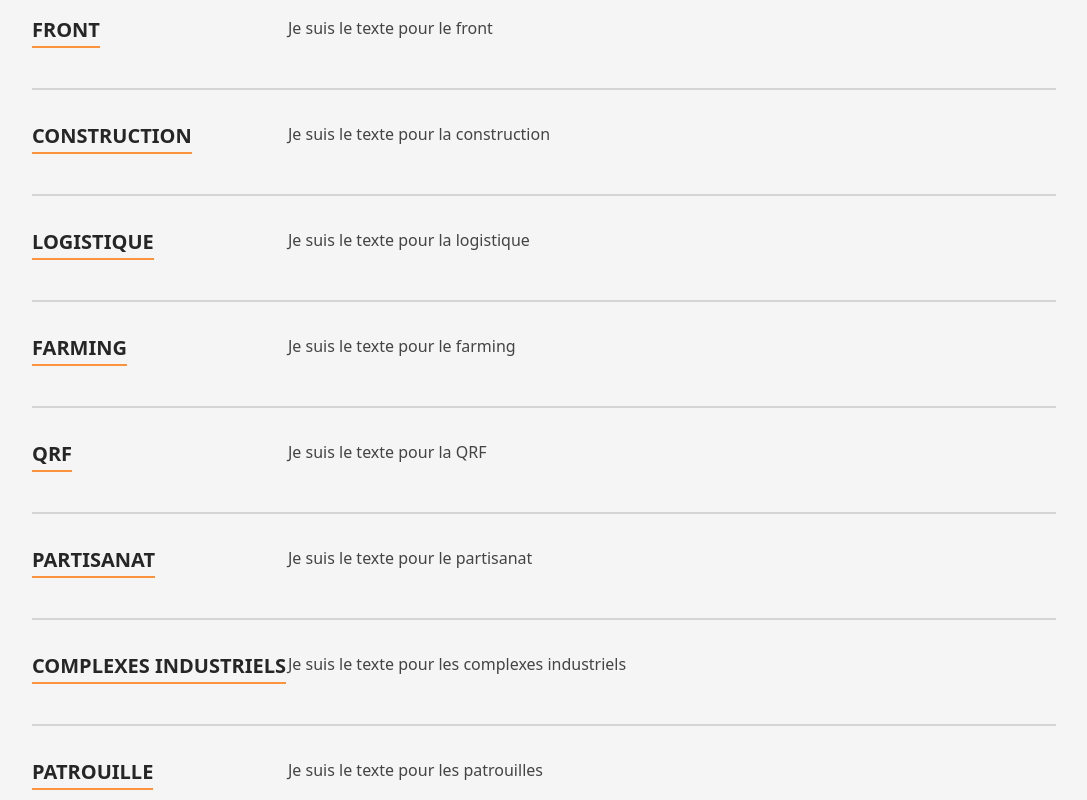
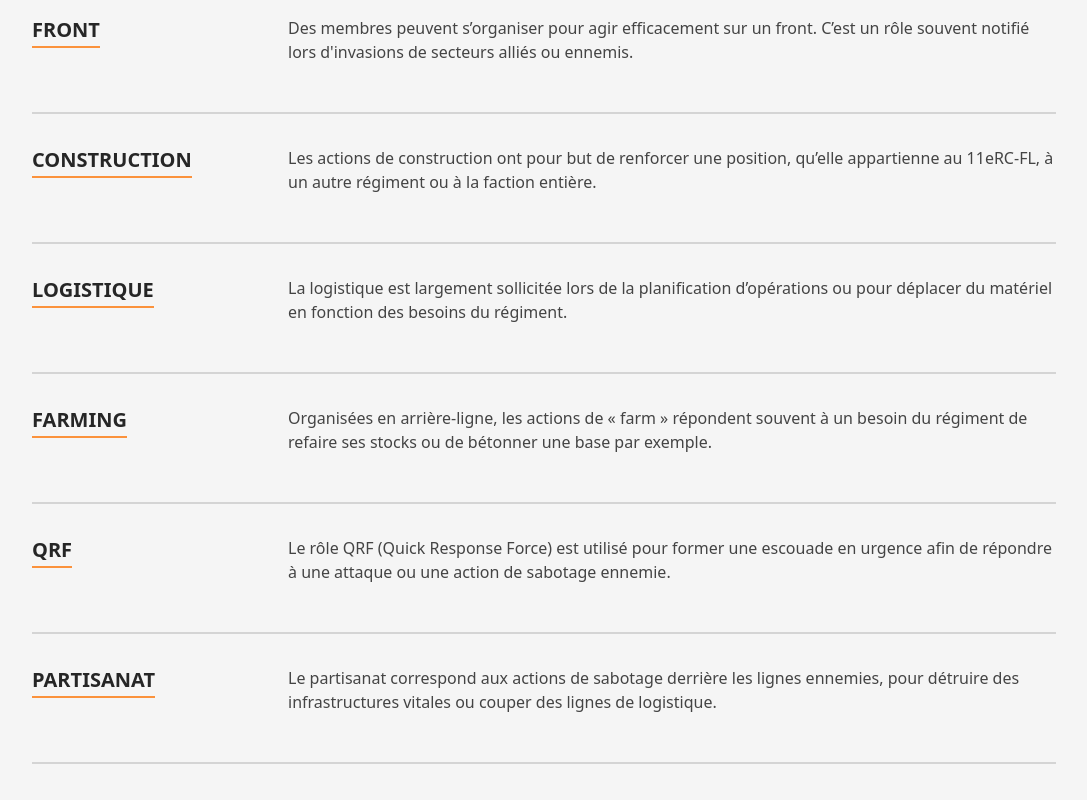
Before and after one commit to NapoSky/11e-foxhole.com, a Next.js app: page / in a window 1280 px wide. Shown: the part 880-1680 px from the top of the page, without its empty margins (96-1183 px from the left). Built offline with nearby package versions, Linux system fonts and the light colour scheme.

Commit message:
Rajout description de quelques rôles

```diff
--- a/src/data/data.tsx
+++ b/src/data/data.tsx
@@ -48,7 +48,7 @@ export type SectionId = (typeof SectionId)[keyof typeof SectionId];
  */
 export const descriptionData: Description = {
   imageSrc: descriptionImage,
-  name: `I'm Bozo number one.`,
+  name: `11ème Régiment de Bozos`,
   description: (
     <>
       <p className="prose-sm text-stone-200 sm:prose-base lg:prose-lg">
@@ -176,27 +176,27 @@ export const operationItems: OperationItem[] = [
 export const activites : ActivityElement[] = [
   {
     title : "Front",
-    content : <p>Je suis le texte pour le front</p>
+    content : <p>Des membres peuvent s’organiser pour agir efficacement sur un front. C’est un rôle souvent notifié lors d'invasions de secteurs alliés ou ennemis.</p>
   },
   {
     title : "Construction",
-    content : <p>Je suis le texte pour la construction</p>
+    content : <p>Les actions de construction ont pour but de renforcer une position, qu’elle appartienne au 11eRC-FL, à un autre régiment ou à la faction entière.</p>
   },
   {
     title : "Logistique",
-    content : <p>Je suis le texte pour la logistique</p>
+    content : <p>La logistique est largement sollicitée lors de la planification d’opérations ou pour déplacer du matériel en fonction des besoins du régiment.</p>
   },
   {
     title : "Farming",
-    content : <p>Je suis le texte pour le farming</p>
+    content : <p>Organisées en arrière-ligne, les actions de « farm » répondent souvent à un besoin du régiment de refaire ses stocks ou de bétonner une base par exemple.</p>
   },
   {
     title : "QRF",
-    content : <p>Je suis le texte pour la QRF</p>
+    content : <p>Le rôle QRF (Quick Response Force) est utilisé pour former une escouade en urgence afin de répondre à une attaque ou une action de sabotage ennemie.</p>
   },
   {
     title : "Partisanat",
-    content : <p>Je suis le texte pour le partisanat</p>
+    content : <p>Le partisanat correspond aux actions de sabotage derrière les lignes ennemies, pour détruire des infrastructures vitales ou couper des lignes de logistique.</p>
   },
   {
     title : "Complexes Industriels",
@@ -204,7 +204,7 @@ export const activites : ActivityElement[] = [
   },
   {
     title : "Patrouille",
-    content : <p>Je suis le texte pour les patrouilles</p>
+    content : <p>Ce rôle permet d'effectuer des actions de maintien de l’ordre, de surveillance ou de garde d’atouts pour la faction (complexes, pas de tir de fusée...).</p>
   },
   {
     title : "Naval",
```
